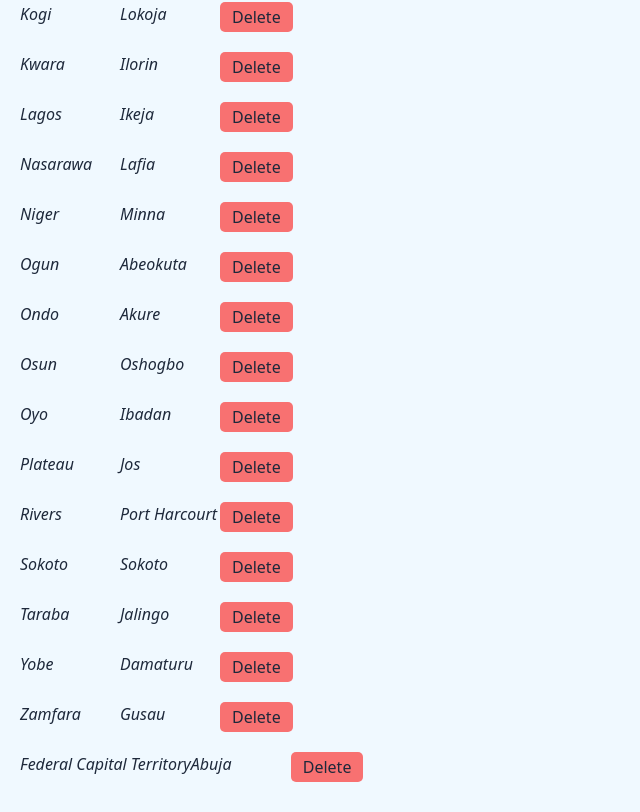
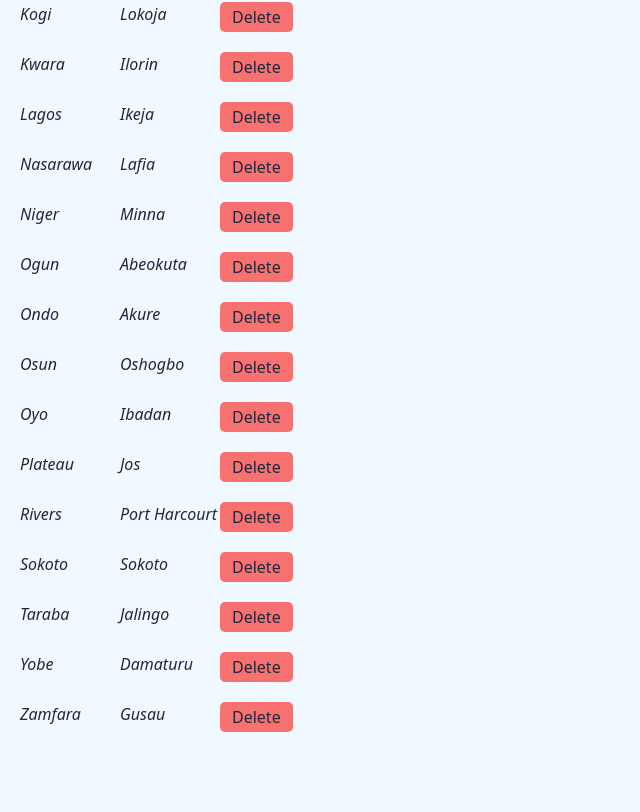
Before and after one commit to Fector101/esp, a React (Vite) app: page / in a window 1280 px wide. Shown: the part 1379-2191 px from the top of the page, without its empty margins (0-640 px from the left). After the commit the page ends 2141 px from the top, so only its background shows below. Built offline with nearby package versions, Linux system fonts and the light colour scheme.

Commit message:
update App.jsx

```diff
--- a/src/App.jsx
+++ b/src/App.jsx
@@ -39,9 +39,7 @@ function App() {
   { state: "Sokoto", capital: "Sokoto" },
   { state: "Taraba", capital: "Jalingo" },
   { state: "Yobe", capital: "Damaturu" },
-  { state: "Zamfara", capital: "Gusau" },
-  { state: "Federal Capital Territory", capital: "Abuja" }
-
+  { state: "Zamfara", capital: "Gusau" }
   ])
   const [stateValue, setStateValue] = useState('')
   const [capitalValue, setCapitalValue] = useState('')
```
